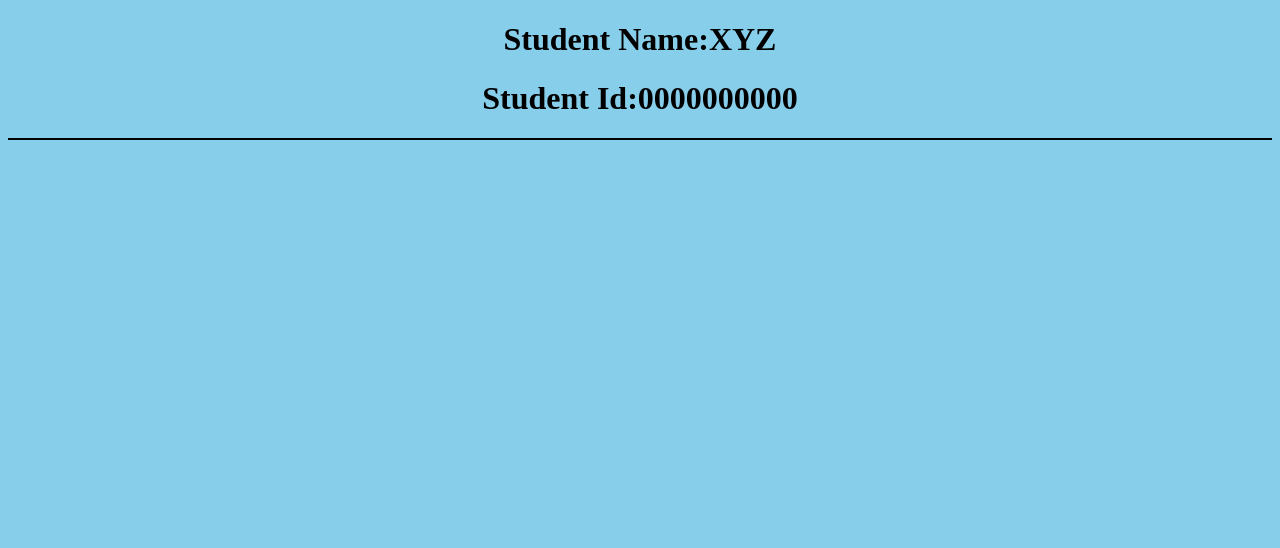
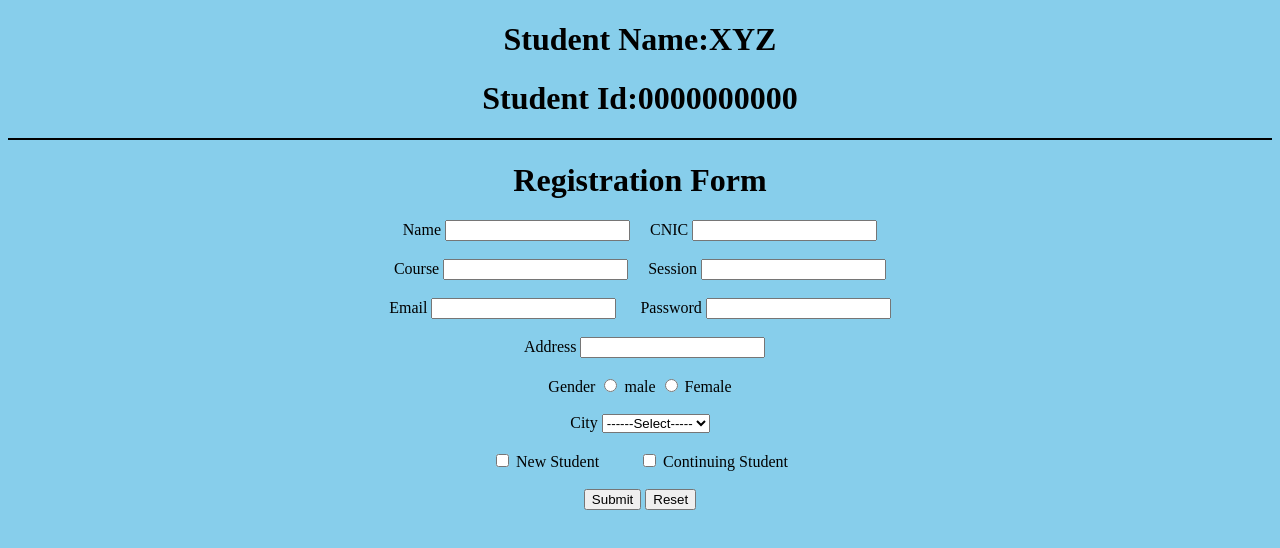
Before and after one commit to SaqibSajjad/Third_Assigment.github.io, a plain HTML site: page index.html in a window 1280 px wide. Drawn offline with Linux system fonts and the light colour scheme.

```diff
--- a/index.html
+++ b/index.html
@@ -9,5 +9,34 @@
    <center> <h1>Student Name:XYZ</h1>
             <h1>Student Id:0000000000</h1>
    </center><hr color="black">
+   <center><h1>Registration Form </h1></center>
+  <center> <form>
+      Name <input type="text" >
+     &nbsp; &nbsp; CNIC <input type="text"><br><br>
+      Course <input type="text">
+      &nbsp; &nbsp; Session <input type="text"><br><br>
+      Email <input type="email">
+      &nbsp; &nbsp;&nbsp;  Password <input type="password"><br><br></center>
+      &nbsp; &nbsp;&nbsp; &nbsp;&nbsp; &nbsp;&nbsp; &nbsp;&nbsp; &nbsp;&nbsp;
+       &nbsp;&nbsp; &nbsp;&nbsp; &nbsp;&nbsp; &nbsp;&nbsp; &nbsp;&nbsp;
+        &nbsp;&nbsp; &nbsp;&nbsp; &nbsp;&nbsp; &nbsp;&nbsp; &nbsp;&nbsp;
+       &nbsp;&nbsp; &nbsp;&nbsp; &nbsp;&nbsp; &nbsp;&nbsp; &nbsp;&nbsp;
+       &nbsp;&nbsp; &nbsp;&nbsp; &nbsp;&nbsp; &nbsp;&nbsp; &nbsp;&nbsp;
+       &nbsp;&nbsp; &nbsp;&nbsp; &nbsp;&nbsp; &nbsp;&nbsp; &nbsp;&nbsp;
+       &nbsp;&nbsp; &nbsp;&nbsp; &nbsp;&nbsp; &nbsp;&nbsp; &nbsp;&nbsp;
+       &nbsp;&nbsp; &nbsp;&nbsp; &nbsp;&nbsp;
+        &nbsp;&nbsp; &nbsp;&nbsp; &nbsp;&nbsp; &nbsp;&nbsp; &nbsp;Address <input type="address"><br><br>
+<center>
+    Gender <input type="radio" name="g"> male <input type="radio" name="g"> Female <br><br>
+</center>
+ <center>City <select>
+     <option>------Select-----</option>
+        <option>Rawalpindi</option>
+        <option>Karachi</option>
+        <option>Multan</option>
+</select><br><br>
+<input type="checkbox"> New Student &nbsp;&nbsp; &nbsp;&nbsp; &nbsp;&nbsp; <input type="checkbox"> Continuing Student<br><br>
+<input type="submit"> <input type="reset"></center>
+   </form>
 </body>
 </html>
```
